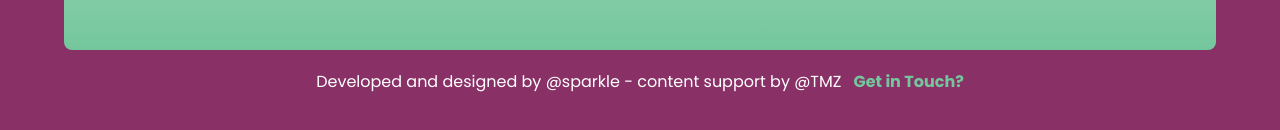
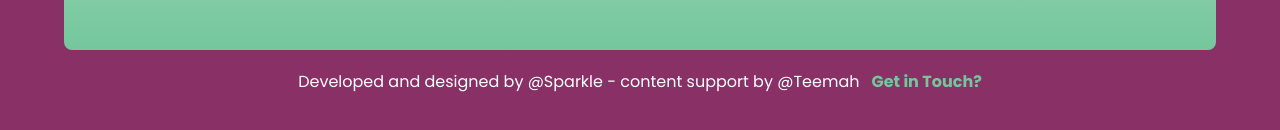
Before and after one commit to MUdugbesi/talesofbamz, a React (Vite) app: page / in a window 1280 px wide. Shown: the part 868-998 px from the top of the page. Built offline with nearby package versions, Linux system fonts and the light colour scheme; no server answers; the database is empty.

Commit message:
updated footer name

```diff
--- a/src/pages/Footer.jsx
+++ b/src/pages/Footer.jsx
@@ -6,7 +6,7 @@ const Footer = ({ handleContactPopOver }) => {
   return (
     <div className='w-[90%] mx-auto flex flex-col md:flex-row justify-center items-center mb-10 md:gap-3 mt-5'>
       <p className='text-white text-[12px] md:text-[16px] text-center'>
-        Developed and designed by @sparkle - content support by @TMZ
+        Developed and designed by @Sparkle - content support by @Teemah
       </p>
       <span
         className='hover:cursor-pointer text-[var(--bg2)] font-[500] max-sm:text-[14px] md:font-bold hover:scale-[1.05] contact'
```
